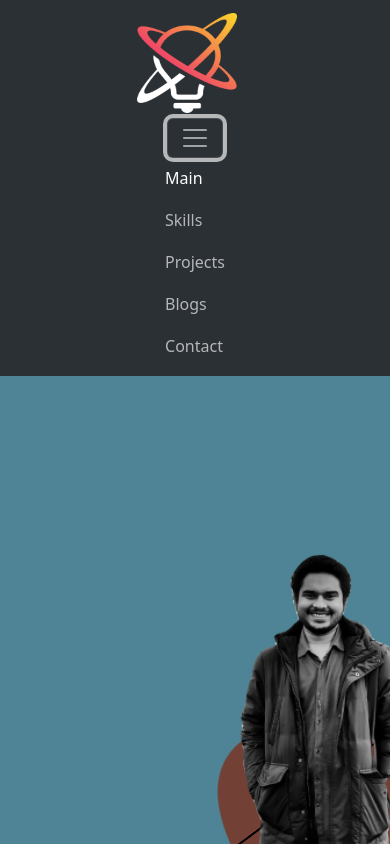
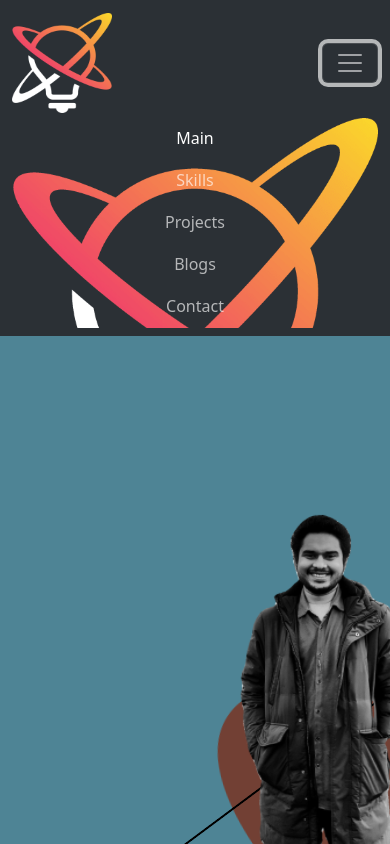
Before and after one commit to curiousPirate/bootstrap-portfolio, a plain HTML site: page index.html in a window 390 px wide. Both pictures are taken after a click on the button "Toggle navigation". Shown: the top 844 px of the page. Drawn offline with nearby package versions, Linux system fonts and the light colour scheme.

Commit message:
made navbar responsive

```diff
--- a/assessts/style.css
+++ b/assessts/style.css
@@ -32,3 +32,22 @@ h1, h2, h3, h4, h5, h6 {
 }
 
 /* responsive styles */
+
+@media screen and (max-width: 768px) {
+
+    .navbar > .container-fluid {
+        display: flex;
+        flex-direction: row;
+        align-items: center;
+    }
+
+    .bg-img {
+        background-image: url("../images/idea-logo.png");
+        background-repeat: no-repeat;
+        background-size: cover;
+        display: flex;
+        align-items: center;
+
+    }
+
+}
```
